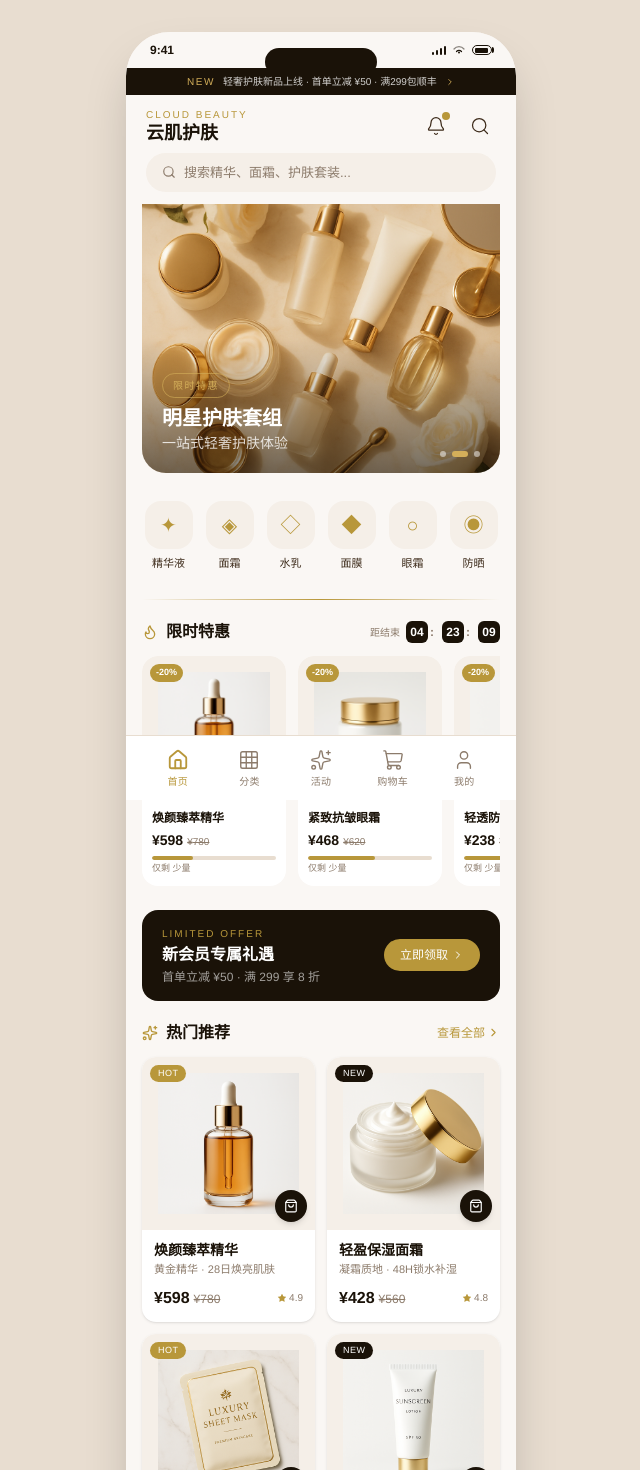
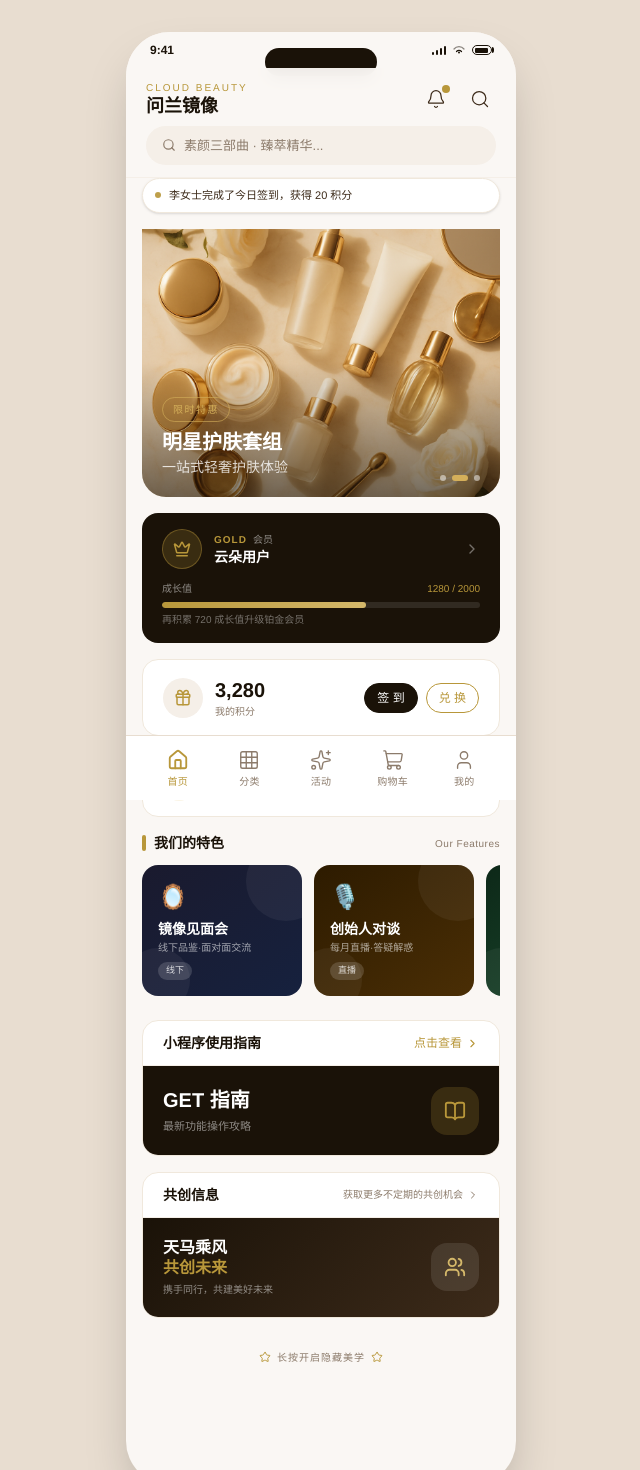
Before and after one commit to 315fang/cloud-mp-qianduan, a Next.js app: page / in a window 1280 px wide. Shown: the top 1470 px of the page, without its empty margins (319-959 px from the left). Built offline with nearby package versions, Linux system fonts and the light colour scheme.

Commit message:
feat: update icons and add new feature cards and bubble notifications
Co-authored-by: 王飞 <192938845+315fang@users.noreply.github.com>

```diff
--- a/src/app/page.tsx
+++ b/src/app/page.tsx
@@ -2,67 +2,97 @@
 
 import { useState, useEffect } from "react";
 import Link from "next/link";
-import { Search, Bell, ChevronRight, Flame, Sparkles, Leaf, Shield, Clock } from "lucide-react";
+import { Search, Bell, ChevronRight, Gift, Crown, Flame, Star, BookOpen, Users, Sparkles } from "lucide-react";
 import PhoneFrame from "@/components/PhoneFrame";
 import BannerCarousel from "@/components/BannerCarousel";
-import ProductCard from "@/components/ProductCard";
-import { products, categories } from "@/lib/data";
 
-const hotProducts = products.filter((p) => p.isHot || p.isNew).slice(0, 4);
-const allProducts = products.slice(0, 6);
-
-// 秒杀商品
-const flashSaleProducts = [products[0], products[4], products[5]];
-
-// 品牌承诺
-const brandPromises = [
-  { icon: Leaf, label: "纯净配方", desc: "无添加" },
-  { icon: Shield, label: "皮肤科测试", desc: "过敏测试" },
-  { icon: Clock, label: "28天见效", desc: "承诺" },
+// 气泡通告
+const bubbles = [
+  "张女士刚刚购买了「臻萃精华」",
+  "李女士完成了今日签到，获得 20 积分",
+  "王女士拼团成功，省了 ¥80",
+  "陈女士升级为黄金会员啦",
+  "刘女士邀请好友获得 ¥30 佣金",
 ];
 
-// 倒计时 hook
-function useCountdown(initialSeconds: number) {
-  const [seconds, setSeconds] = useState(initialSeconds);
-  useEffect(() => {
-    const t = setInterval(() => setSeconds((s) => (s > 0 ? s - 1 : 0)), 1000);
-    return () => clearInterval(t);
-  }, []);
-  const h = String(Math.floor(seconds / 3600)).padStart(2, "0");
-  const m = String(Math.floor((seconds % 3600) / 60)).padStart(2, "0");
-  const s = String(seconds % 60).padStart(2, "0");
-  return { h, m, s };
-}
+// 特色卡片
+const featureCards = [
+  {
+    id: 1,
+    name: "镜像见面会",
+    desc: "线下品鉴·面对面交流",
+    tag: "线下",
+    bg: "linear-gradient(145deg,#1a1a2e,#16213e)",
+    icon: "🪞",
+  },
+  {
+    id: 2,
+    name: "创始人对谈",
+    desc: "每月直播·答疑解惑",
+    tag: "直播",
+    bg: "linear-gradient(145deg,#2d1b00,#4a2e05)",
+    icon: "🎙️",
+  },
+  {
+    id: 3,
+    name: "知识星球",
+    desc: "护肤干货·专属社群",
+    tag: "社群",
+    bg: "linear-gradient(145deg,#0d2818,#1a4a2e)",
+    icon: "🌿",
+  },
+  {
+    id: 4,
+    name: "共创计划",
+    desc: "参与产品研发·共享收益",
+    tag: "共创",
+    bg: "linear-gradient(145deg,#1e0a2e,#3d1a5e)",
+    icon: "✨",
+  },
+];
 
 export default function HomePage() {
-  const countdown = useCountdown(4 * 3600 + 23 * 60 + 15);
+  const [bubbleIndex, setBubbleIndex] = useState(0);
+  const [bubbleVisible, setBubbleVisible] = useState(true);
+  const [todaySigned, setTodaySigned] = useState(false);
+  const [showSurprise, setShowSurprise] = useState(false);
+  const [longPressTimer, setLongPressTimer] = useState<ReturnType<typeof setTimeout> | null>(null);
+
+  // 气泡轮播
+  useEffect(() => {
+    const interval = setInterval(() => {
+      setBubbleVisible(false);
+      setTimeout(() => {
+        setBubbleIndex((i) => (i + 1) % bubbles.length);
+        setBubbleVisible(true);
+      }, 400);
+    }, 4000);
+    return () => clearInterval(interval);
+  }, []);
+
+  const handleLongPressStart = () => {
+    const t = setTimeout(() => setShowSurprise(true), 600);
+    setLongPressTimer(t);
+  };
+  const handleLongPressEnd = () => {
+    if (longPressTimer) clearTimeout(longPressTimer);
+  };
 
   return (
     <PhoneFrame>
-      {/* 顶部导航栏 */}
-      <header className="sticky top-0 z-40 bg-[#FAF7F4]/95 backdrop-blur-sm">
-        {/* 公告栏 */}
-        <div className="bg-[#1A1208] px-4 py-1.5 flex items-center justify-center gap-2 overflow-hidden">
-          <span className="text-[10px] tracking-[0.15em] text-[#D4AF5A] font-medium animate-pulse">
-            NEW
-          </span>
-          <p className="text-[10px] text-white/80 truncate">
-            轻奢护肤新品上线 · 首单立减 ¥50 · 满299包顺丰
-          </p>
-          <ChevronRight size={10} className="text-[#D4AF5A] flex-shrink-0" />
-        </div>
-
+      {/* 顶部导航 */}
+      <header className="sticky top-0 z-40 bg-[#FAF7F4]/95 backdrop-blur-sm border-b border-[#F0E8DC]/50">
         <div className="flex items-center justify-between px-5 pt-3 pb-2">
           <div>
             <p className="text-[10px] font-medium tracking-[0.2em] text-[#B8973A] uppercase">Cloud Beauty</p>
-            <h1 className="text-lg font-bold text-[#1A1208] leading-tight">云肌护肤</h1>
+            <h1 className="text-lg font-bold text-[#1A1208] leading-tight">问兰镜像</h1>
           </div>
           <div className="flex items-center gap-3">
-            <button className="relative w-8 h-8 flex items-center justify-center" aria-label="消息通知">
+            <Link href="/profile/notifications" className="relative w-8 h-8 flex items-center justify-center" aria-label="消息通知">
               <Bell size={20} strokeWidth={1.5} className="text-[#3D2B1A]" />
               <span className="absolute top-0.5 right-0.5 w-2 h-2 bg-[#B8973A] rounded-full" />
-            </button>
-            <Link href="/products" className="w-8 h-8 flex items-center justify-center" aria-label="搜索商品">
+            </Link>
+            <Link href="/search" className="w-8 h-8 flex items-center justify-center" aria-label="搜索">
               <Search size={20} strokeWidth={1.5} className="text-[#3D2B1A]" />
             </Link>
           </div>
@@ -70,183 +100,209 @@ export default function HomePage() {
 
         {/* 搜索栏 */}
         <div className="px-5 pb-3">
-          <Link
-            href="/products"
-            className="flex items-center gap-2 bg-[#F5EFE8] rounded-full px-4 py-2.5"
-          >
+          <Link href="/search" className="flex items-center gap-2 bg-[#F5EFE8] rounded-full px-4 py-2.5">
             <Search size={14} className="text-[#8C7B6B]" />
-            <span className="text-[13px] text-[#8C7B6B]">搜索精华、面霜、护肤套装...</span>
+            <span className="text-[13px] text-[#8C7B6B]">素颜三部曲 · 臻萃精华...</span>
           </Link>
         </div>
       </header>
 
-      <div className="px-4 space-y-5 pb-4">
-        {/* Banner 轮播 */}
-        <BannerCarousel />
+      <div className="px-4 space-y-4 pb-6">
 
-        {/* 功效分类 */}
-        <section aria-labelledby="category-heading">
-          <h2 id="category-heading" className="sr-only">商品分类</h2>
-          <div className="grid grid-cols-6 gap-2 py-2">
-            {categories.map((cat) => (
-              <Link
-                key={cat.id}
-                href={`/products?category=${cat.id}`}
-                className="flex flex-col items-center gap-1.5 group"
-              >
-                <div className="w-12 h-12 rounded-2xl bg-[#F5EFE8] flex items-center justify-center group-active:bg-[#F0E6C8] transition-colors">
-                  <span className="text-xl text-[#B8973A]" aria-hidden="true">{cat.icon}</span>
-                </div>
-                <span className="text-[11px] text-[#3D2B1A] font-medium">{cat.name}</span>
-              </Link>
-            ))}
-          </div>
+        {/* 气泡通告 */}
+        <div
+          className="flex items-center gap-2 bg-white rounded-full px-3 py-2 shadow-sm border border-[#F0E8DC]"
+          style={{ opacity: bubbleVisible ? 1 : 0, transition: "opacity 0.3s" }}
+        >
+          <span className="w-1.5 h-1.5 rounded-full bg-[#B8973A] flex-shrink-0 animate-pulse" />
+          <p className="text-[11px] text-[#3D2B1A] truncate">{bubbles[bubbleIndex]}</p>
+        </div>
+
+        {/* Banner 海报 */}
+        <section>
+          <BannerCarousel />
         </section>
 
-        {/* 金色分隔线 */}
-        <div className="gold-divider" aria-hidden="true" />
+        {/* 会员等级卡 */}
+        <Link href="/profile" className="block bg-[#1A1208] rounded-2xl px-5 py-4">
+          <div className="flex items-center justify-between">
+            <div className="flex items-center gap-3">
+              <div className="w-10 h-10 rounded-full bg-[#B8973A]/20 border border-[#B8973A]/40 flex items-center justify-center">
+                <Crown size={18} className="text-[#B8973A]" />
+              </div>
+              <div>
+                <div className="flex items-center gap-1.5">
+                  <span className="text-[10px] font-bold tracking-widest text-[#B8973A] uppercase">GOLD</span>
+                  <span className="text-[10px] text-white/50">会员</span>
+                </div>
+                <p className="text-sm font-bold text-white">云朵用户</p>
+              </div>
+            </div>
+            <ChevronRight size={16} className="text-white/40" />
+          </div>
+          {/* 成长值进度条 */}
+          <div className="mt-3">
+            <div className="flex items-center justify-between mb-1.5">
+              <span className="text-[10px] text-white/50">成长值</span>
+              <span className="text-[10px] text-[#B8973A]">1280 / 2000</span>
+            </div>
+            <div className="h-1.5 bg-white/10 rounded-full overflow-hidden">
+              <div className="h-full bg-gradient-to-r from-[#B8973A] to-[#D4B86A] rounded-full" style={{ width: "64%" }} />
+            </div>
+            <p className="text-[10px] text-white/40 mt-1">再积累 720 成长值升级铂金会员</p>
+          </div>
+        </Link>
 
-        {/* 限时秒杀 */}
-        <section aria-labelledby="flash-sale-heading">
+        {/* 积分卡 */}
+        <div className="bg-white rounded-2xl px-5 py-4 flex items-center justify-between border border-[#F0E8DC]">
+          <Link href="/profile/points" className="flex items-center gap-3">
+            <div className="w-10 h-10 rounded-full bg-[#F5EFE8] flex items-center justify-center">
+              <Gift size={18} className="text-[#B8973A]" />
+            </div>
+            <div>
+              <p className="text-xl font-bold text-[#1A1208]">3,280</p>
+              <p className="text-[10px] text-[#8C7B6B]">我的积分</p>
+            </div>
+          </Link>
+          <div className="flex items-center gap-2">
+            <button
+              onClick={() => setTodaySigned(true)}
+              className={`text-xs font-medium px-3 py-1.5 rounded-full border transition-colors ${
+                todaySigned
+                  ? "bg-[#F5EFE8] border-[#E8DDD0] text-[#8C7B6B]"
+                  : "bg-[#1A1208] border-[#1A1208] text-white"
+              }`}
+            >
+              {todaySigned ? "已签到" : "签  到"}
+            </button>
+            <Link
+              href="/profile/points"
+              className="text-xs font-medium px-3 py-1.5 rounded-full border border-[#B8973A] text-[#B8973A]"
+            >
+              兑  换
+            </Link>
+          </div>
+        </div>
+
+        {/* 活动预告横条 */}
+        <Link href="/activity" className="flex items-center justify-between bg-white rounded-2xl px-5 py-3.5 border border-[#F0E8DC]">
+          <div className="flex items-center gap-3">
+            <div className="w-8 h-8 rounded-full bg-[#FBF5E6] flex items-center justify-center">
+              <Flame size={16} className="text-[#B8973A]" />
+            </div>
+            <div>
+              <p className="text-sm font-bold text-[#1A1208]">618 护肤节即将开启</p>
+              <p className="text-[10px] text-[#8C7B6B]">拼团 · 砍价 · 抽奖 · 新品发布</p>
+            </div>
+          </div>
+          <div className="flex items-center gap-1 text-[#B8973A] text-xs font-medium">
+            查看
+            <ChevronRight size={13} />
+          </div>
+        </Link>
+
+        {/* 特色卡片横向滑动 */}
+        <section>
           <div className="flex items-center justify-between mb-3">
             <div className="flex items-center gap-2">
-              <Flame size={16} className="text-[#B8973A]" />
-              <h2 id="flash-sale-heading" className="text-base font-bold text-[#1A1208]">限时特惠</h2>
+              <div className="w-1 h-4 bg-[#B8973A] rounded-full" />
+              <h2 className="text-sm font-bold text-[#1A1208]">我们的特色</h2>
             </div>
-            {/* 倒计时 */}
-            <div className="flex items-center gap-1.5" aria-label={`剩余时间 ${countdown.h}小时${countdown.m}分${countdown.s}秒`}>
-              <span className="text-[10px] text-[#8C7B6B]">距结束</span>
-              {[countdown.h, countdown.m, countdown.s].map((unit, i) => (
-                <span key={i} className="flex items-center">
-                  <span className="min-w-[22px] text-center text-[12px] font-bold text-white bg-[#1A1208] rounded-md px-1 py-0.5 tabular-nums">
-                    {unit}
+            <span className="text-[10px] text-[#8C7B6B] tracking-wider">Our Features</span>
+          </div>
+          <div className="flex gap-3 overflow-x-auto pb-2" style={{ scrollbarWidth: "none" }}>
+            {featureCards.map((card) => (
+              <Link
+                key={card.id}
+                href="/feed"
+                className="flex-shrink-0 w-40 rounded-2xl overflow-hidden relative"
+                style={{ background: card.bg }}
+              >
+                {/* 装饰圆 */}
+                <div className="absolute -top-6 -right-6 w-20 h-20 rounded-full bg-white/5" />
+                <div className="absolute -bottom-4 -left-4 w-16 h-16 rounded-full bg-white/5" />
+                <div className="relative p-4">
+                  <div className="text-2xl mb-2">{card.icon}</div>
+                  <p className="text-sm font-bold text-white leading-tight">{card.name}</p>
+                  <p className="text-[10px] text-white/60 mt-0.5 leading-snug">{card.desc}</p>
+                  <span className="inline-block mt-2 text-[9px] font-medium px-2 py-0.5 rounded-full bg-white/15 text-white/80">
+                    {card.tag}
                   </span>
-                  {i < 2 && <span className="text-[#8C7B6B] mx-0.5 text-[12px] font-bold">:</span>}
-                </span>
-              ))}
-            </div>
-          </div>
-          <div className="flex gap-3 overflow-x-auto scrollbar-hide pb-1">
-            {flashSaleProducts.map((product) => (
-              <Link
-                key={product.id}
-                href={`/products/${product.id}`}
-                className="flex-shrink-0 w-36 bg-white rounded-2xl overflow-hidden"
-              >
-                <div className="relative aspect-square bg-[#F5EFE8]">
-                  <img
-                    src={product.image}
-                    alt={product.name}
-                    className="w-full h-full object-contain p-4"
-                  />
-                  {product.originalPrice && (
-                    <div className="absolute top-2 left-2 bg-[#B8973A] text-white text-[9px] font-bold px-1.5 py-0.5 rounded-full">
-                      -{Math.round((1 - product.price / product.originalPrice) * 10) * 10}%
-                    </div>
-                  )}
-                </div>
-                <div className="p-2.5">
-                  <p className="text-xs font-semibold text-[#1A1208] line-clamp-1">{product.name}</p>
-                  <div className="flex items-baseline gap-1 mt-1">
-                    <span className="text-sm font-bold text-[#1A1208]">¥{product.price}</span>
-                    {product.originalPrice && (
-                      <span className="text-[10px] text-[#8C7B6B] line-through">¥{product.originalPrice}</span>
-                    )}
-                  </div>
-                  <div className="mt-1.5 w-full bg-[#E8DDD0] rounded-full h-1 overflow-hidden">
-                    <div
-                      className="h-full bg-[#B8973A] rounded-full"
-                      style={{ width: `${Math.min(85, 30 + Math.random() * 55).toFixed(0)}%` }}
-                    />
-                  </div>
-                  <p className="text-[9px] text-[#8C7B6B] mt-0.5">
-                    仅剩 {product.stock > 20 ? "少量" : product.stock + "件"}
-                  </p>
                 </div>
               </Link>
             ))}
           </div>
         </section>
 
-        {/* 活动横幅 */}
-        <section className="rounded-2xl bg-[#1A1208] overflow-hidden" aria-label="新会员专属礼遇">
-          <div className="flex items-center justify-between px-5 py-4">
+        {/* 使用指南卡 */}
+        <Link href="/questionnaire" className="block bg-white rounded-2xl overflow-hidden border border-[#F0E8DC]">
+          <div className="flex items-center justify-between px-5 py-3 border-b border-[#F5EFE8]">
+            <p className="text-sm font-bold text-[#1A1208]">小程序使用指南</p>
+            <div className="flex items-center gap-1 text-[#B8973A] text-xs">
+              点击查看 <ChevronRight size={13} />
+            </div>
+          </div>
+          <div className="bg-[#1A1208] px-5 py-5 flex items-center justify-between">
             <div>
-              <p className="text-[10px] tracking-[0.2em] text-[#B8973A] font-medium">LIMITED OFFER</p>
-              <p className="text-base font-bold text-white mt-0.5">新会员专属礼遇</p>
-              <p className="text-xs text-white/60 mt-0.5">首单立减 ¥50 · 满 299 享 8 折</p>
+              <p className="text-xl font-bold text-white">GET 指南</p>
+              <p className="text-[11px] text-white/50 mt-1">最新功能操作攻略</p>
             </div>
-            <Link
-              href="/products"
-              className="flex items-center gap-1 bg-[#B8973A] text-white text-xs font-medium px-4 py-2 rounded-full"
-            >
-              立即领取
-              <ChevronRight size={12} />
-            </Link>
+            <div className="w-12 h-12 rounded-2xl bg-[#B8973A]/20 flex items-center justify-center">
+              <BookOpen size={22} className="text-[#B8973A]" />
+            </div>
           </div>
-        </section>
+        </Link>
 
-        {/* 热门推荐 */}
-        <section aria-labelledby="hot-heading">
-          <div className="flex items-center justify-between mb-3">
-            <div className="flex items-center gap-2">
-              <Sparkles size={16} className="text-[#B8973A]" />
-              <h2 id="hot-heading" className="text-base font-bold text-[#1A1208]">热门推荐</h2>
+        {/* 共创信息卡 */}
+        <Link href="/feed" className="block bg-white rounded-2xl overflow-hidden border border-[#F0E8DC]">
+          <div className="flex items-center justify-between px-5 py-3 border-b border-[#F5EFE8]">
+            <p className="text-sm font-bold text-[#1A1208]">共创信息</p>
+            <div className="flex items-center gap-1 text-[#8C7B6B] text-[10px]">
+              获取更多不定期的共创机会 <ChevronRight size={12} />
             </div>
-            <Link href="/products" className="flex items-center gap-0.5 text-[12px] text-[#B8973A]">
-              查看全部 <ChevronRight size={13} />
-            </Link>
           </div>
-          <div className="grid grid-cols-2 gap-3">
-            {hotProducts.map((product) => (
-              <ProductCard key={product.id} product={product} layout="grid" />
-            ))}
+          <div
+            className="px-5 py-5 flex items-center justify-between"
+            style={{ background: "linear-gradient(135deg,#1A1208 0%,#3D2B1A 100%)" }}
+          >
+            <div>
+              <p className="text-base font-bold text-white leading-tight">天马乘风</p>
+              <p className="text-base font-bold text-[#B8973A] leading-tight">共创未来</p>
+              <p className="text-[10px] text-white/50 mt-1">携手同行，共建美好未来</p>
+            </div>
+            <div className="w-12 h-12 rounded-2xl bg-white/10 flex items-center justify-center">
+              <Users size={22} className="text-[#D4B86A]" />
+            </div>
           </div>
-        </section>
+        </Link>
 
-        {/* 品牌承诺 */}
-        <section className="bg-white rounded-2xl px-5 py-5" aria-labelledby="brand-promise-heading">
-          <p className="text-[10px] tracking-[0.25em] text-[#B8973A] font-medium mb-1">BRAND PROMISE</p>
-          <h2 id="brand-promise-heading" className="text-base font-bold text-[#1A1208] mb-4">云肌品质承诺</h2>
-          <div className="grid grid-cols-3 gap-3">
-            {brandPromises.map(({ icon: Icon, label, desc }) => (
-              <div key={label} className="flex flex-col items-center gap-2 text-center">
-                <div className="w-12 h-12 rounded-2xl bg-[#F5EFE8] flex items-center justify-center">
-                  <Icon size={20} className="text-[#B8973A]" strokeWidth={1.5} />
+        {/* 底部彩蛋 */}
+        <div className="flex justify-center py-4">
+          <button
+            className="flex flex-col items-center gap-2 select-none"
+            onMouseDown={handleLongPressStart}
+            onMouseUp={handleLongPressEnd}
+            onTouchStart={handleLongPressStart}
+            onTouchEnd={handleLongPressEnd}
+            aria-label="长按开启隐藏美学"
+          >
+            <div className="flex items-center gap-1.5">
+              <Star size={12} className="text-[#B8973A]" />
+              <span className="text-[10px] text-[#8C7B6B] tracking-widest">长按开启隐藏美学</span>
+              <Star size={12} className="text-[#B8973A]" />
+            </div>
+            {showSurprise && (
+              <div className="mt-2 text-center animate-fade-in">
+                <div className="w-16 h-16 rounded-full border-2 border-[#B8973A] flex items-center justify-center mx-auto mb-2">
+                  <Sparkles size={24} className="text-[#B8973A]" />
                 </div>
-                <div>
-                  <p className="text-xs font-bold text-[#1A1208]">{label}</p>
-                  <p className="text-[10px] text-[#8C7B6B]">{desc}</p>
-                </div>
+                <p className="text-xs font-bold text-[#1A1208]">问兰镜像 · 臻选美学</p>
+                <p className="text-[10px] text-[#8C7B6B] mt-0.5">遇见，是为了更好的绽放</p>
               </div>
-            ))}
-          </div>
-        </section>
+            )}
+          </button>
+        </div>
 
-        {/* 精选系列 */}
-        <section aria-labelledby="series-heading">
-          <div className="flex items-center justify-between mb-3">
-            <div className="flex items-center gap-2">
-              <Leaf size={16} className="text-[#B8973A]" />
-              <h2 id="series-heading" className="text-base font-bold text-[#1A1208]">精选系列</h2>
-            </div>
-            <Link href="/products" className="flex items-center gap-0.5 text-[12px] text-[#B8973A]">
-              查看全部 <ChevronRight size={13} />
-            </Link>
-          </div>
-          <div className="flex flex-col gap-3">
-            {allProducts.map((product) => (
-              <ProductCard key={product.id} product={product} layout="list" />
-            ))}
-          </div>
-        </section>
-
-        {/* 底部品牌信息 */}
-        <div className="text-center py-6">
-          <div className="gold-divider mb-4" aria-hidden="true" />
-          <p className="text-[10px] tracking-[0.25em] text-[#8C7B6B] font-medium">CLOUD BEAUTY · 云肌</p>
-          <p className="text-[10px] text-[#8C7B6B]/60 mt-1">源自自然 · 精于科技 · 美于生活</p>
-        </div>
       </div>
     </PhoneFrame>
   );
```
